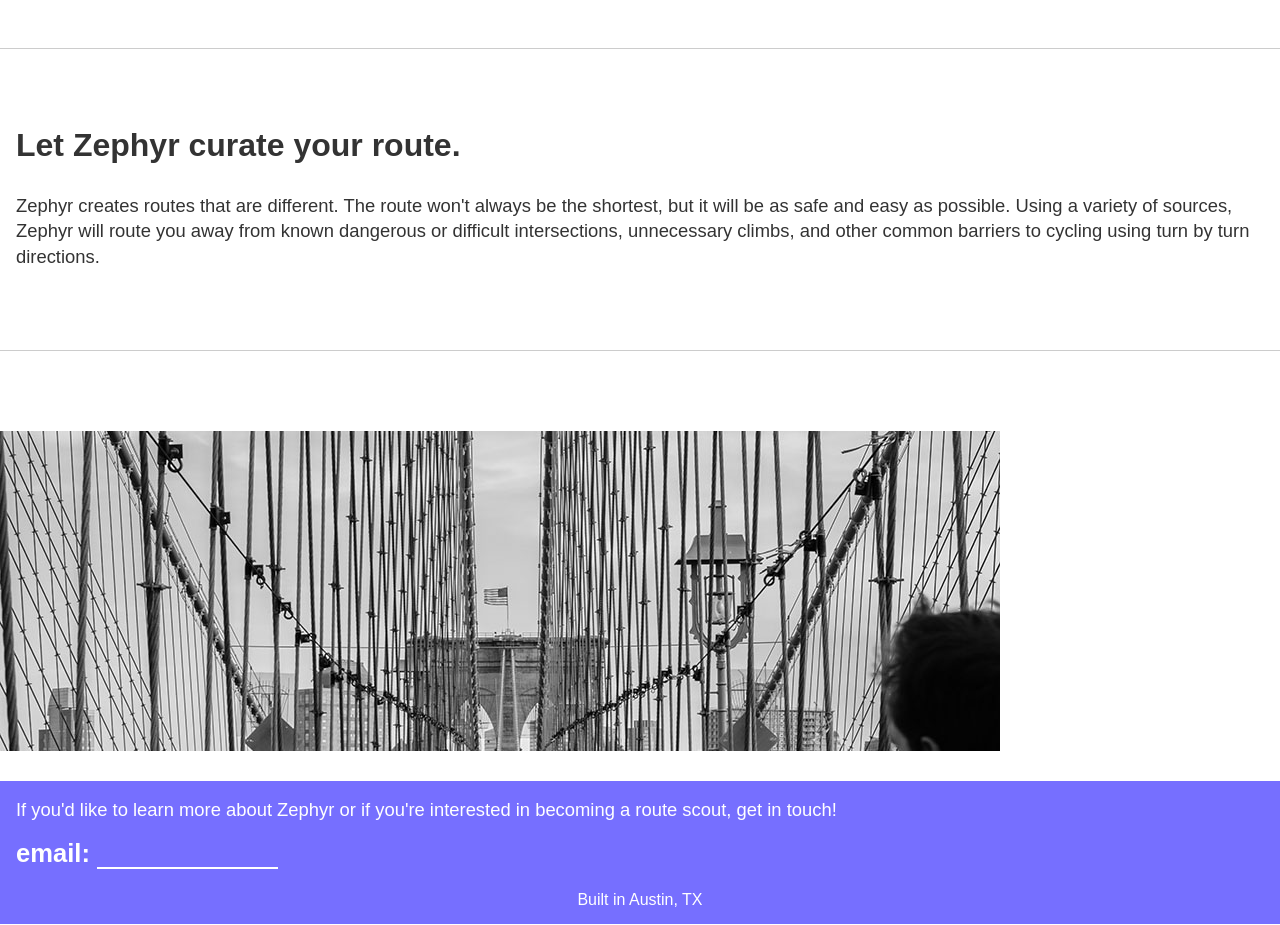
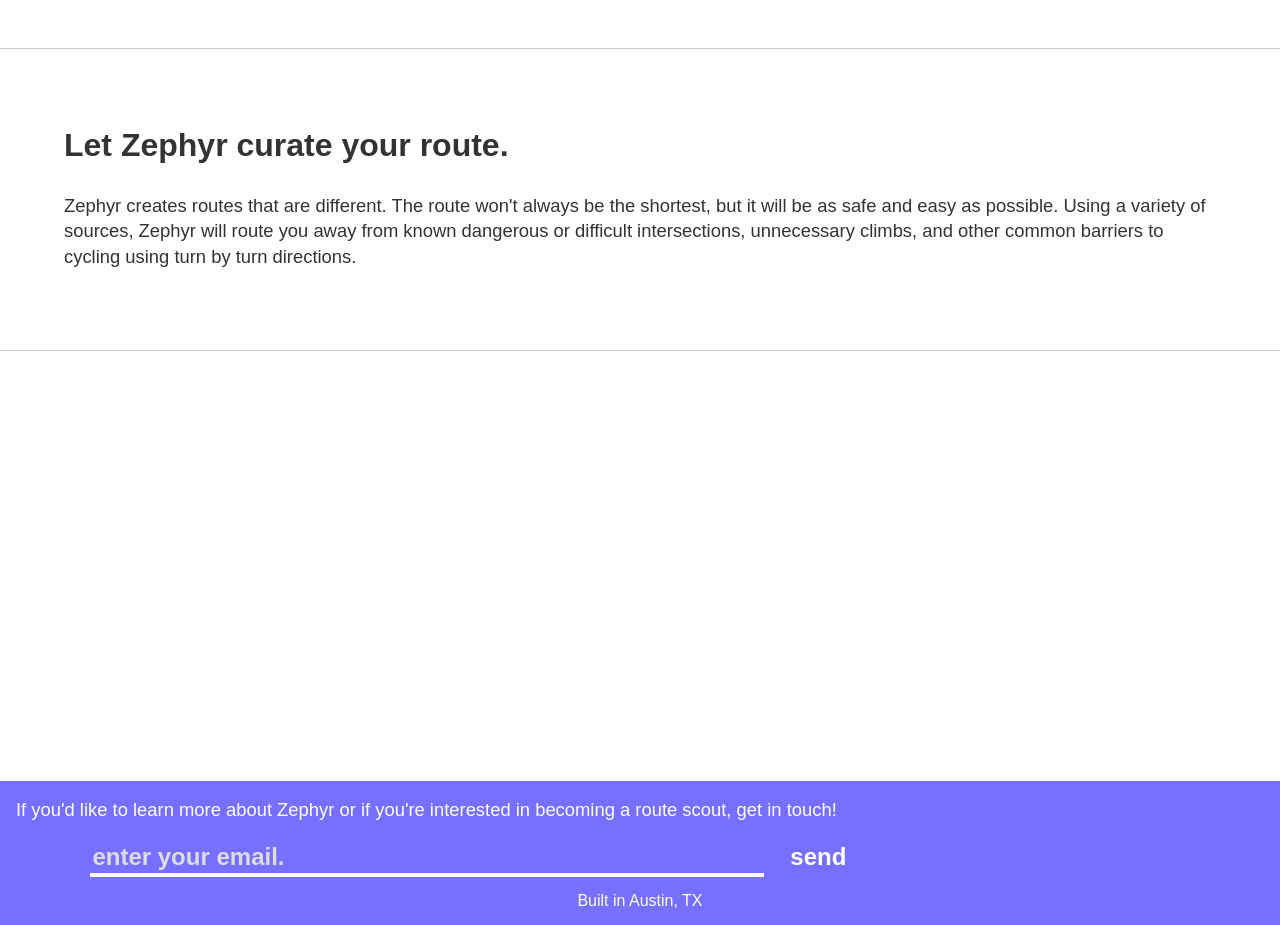
Before and after one commit to ellcorey/bicycle_commuter_project, a plain HTML site: page site/index.html in a window 1280 px wide. Shown: the part 860-1785 px from the top of the page. Drawn offline with nearby package versions, Linux system fonts and the light colour scheme.

Commit message:
updated styling for footer and email field

```diff
--- a/site/css/_layout.scss
+++ b/site/css/_layout.scss
@@ -17,7 +17,7 @@ header {
 
 section {
 	border-bottom: 1px solid #ccc;
-	padding: 0 1em 5em 1em;
+	padding: 0 5% 5em 5%;
 	margin-bottom: 5em;
 }
 
@@ -31,6 +31,10 @@ section {
 	width: 100%;
 	height: 20em;
 	overflow: hidden;
+
+	img {
+		width: 100%;
+	}
 }
 
 footer {
@@ -44,23 +48,54 @@ footer {
 
 	.email-input {
 
-		h3 {
-			display: inline-block;
-			font-weight: 700;
-		}
+		margin: 0 auto 1em auto;
+		width: 90%;
 
 		input[type="text"] {
 			background: none;
 			color: white;
+			font-family: 'museo-sans-rounded', sans-serif;
+			font-size: 1.5em;
+			font-weight: 700;
 			margin-left: .5em;
 			padding: 2px;
 			border: none;
-			border-bottom: solid 2px white;
+			border-bottom: solid .2em white;
 			transition: border 0.3s;
+			width: 60%;
+
+			&::-webkit-input-placeholder {
+			   color: #ddd;
+			}
+
+			&:-moz-placeholder { /* Firefox 18- */
+			   color: #ddd;
+			}
+
+			&::-moz-placeholder {  /* Firefox 19+ */
+			   color: #ddd;
+			}
+
+			&:-ms-input-placeholder {
+			   color: #ddd;
+			}
+
 		}
 
 		input[type="text"]:focus, {
-		  	border-bottom: solid 2px #969696;
+		  	border-bottom: solid .2em #ddd;
+		}
+
+		button {
+			display: inline-block;
+			font-weight: 700;
+			font-size: 1.5em;
+			border-box: box-sizing;
+			text-align: center;
+
+			&:hover {
+				color: $hover-color;
+			}
 		}
 	}
 
--- a/site/index.html
+++ b/site/index.html
@@ -45,11 +45,11 @@
         	</section>
 
         	<div class="carousel">
-        		<div class="rotImg"><img src="images/cycling01lg.jpg"></div>
-        		<div class="rotImg"><img src="images/cycling02lg.jpg"></div>
-        		<div class="rotImg"><img src="images/cycling03lg.jpg"></div>
-        		<div class="rotImg"><img src="images/cycling04lg.jpg"></div>
-        		<div class="rotImg"><img src="images/cycling05lg.jpg"></div>
+        		<div class="rotImg"></div>
+        		<div class="rotImg"></div>
+        		<div class="rotImg"></div>
+        		<div class="rotImg"></div>
+        		<div class="rotImg"></div>
         	</div>
 
         </main>
@@ -57,7 +57,7 @@
     <footer>
     <p>If you'd like to learn more about Zephyr or if you're interested in becoming a route scout, get in touch!</p>
     <div class="email-input">
-        <h3>email:</h3><input type="text" class="email focus">
+        <input type="text" class="email focus" placeholder="enter your email."><a href="#"><button name="send">send</button></a>
     </div>
     <span>Built in Austin, TX</span>
     </footer>
```
Also changed, not shown: site/css/main.css, 1 other file.
